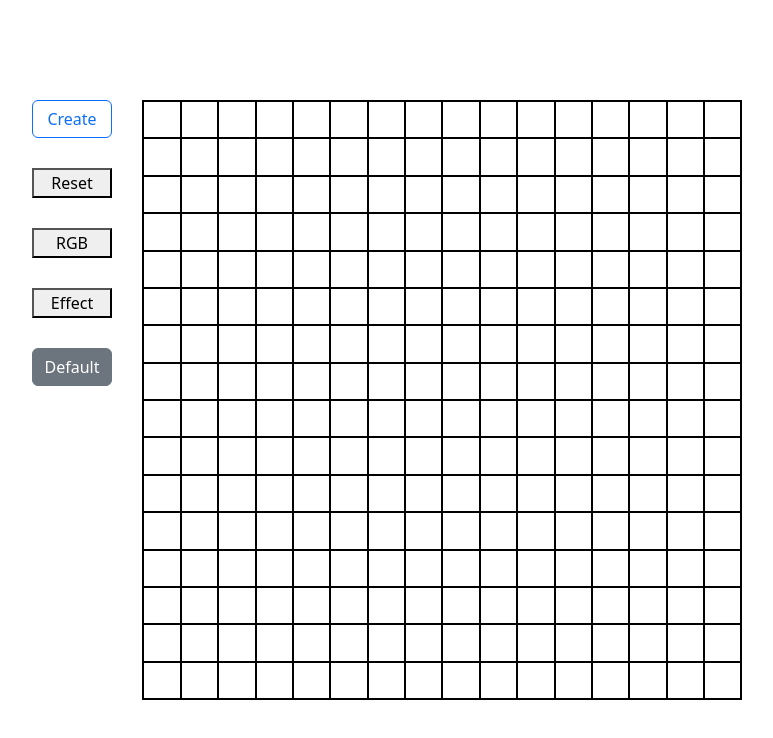
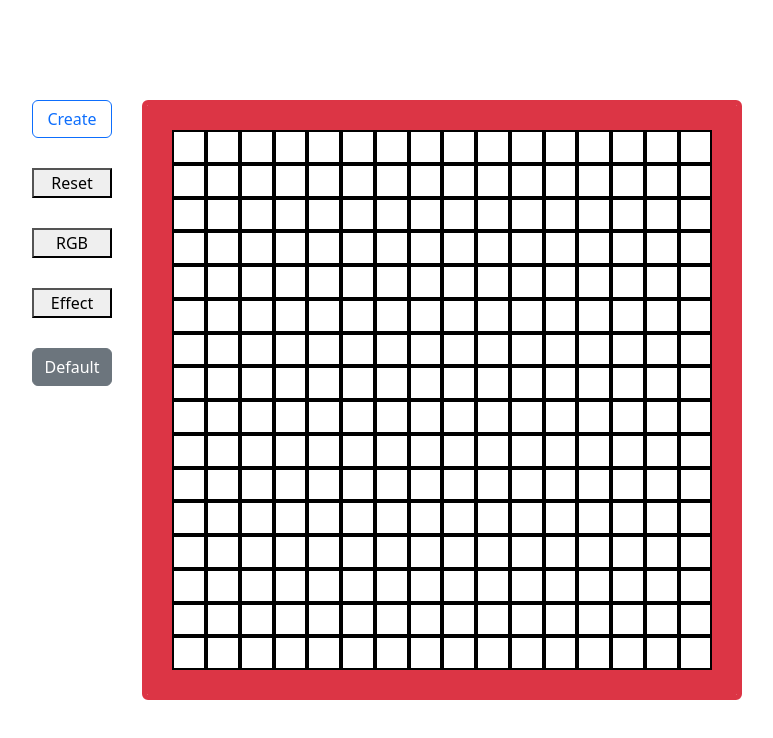
Before and after one commit to batuyazici/odin-etch-a-sketch, a plain HTML site: page index.html in a window 1280 px wide. Shown: the whole page, without its empty margins (253-1026 px from the left). Drawn offline with nearby package versions, Linux system fonts and the light colour scheme.

Commit message:
Update for visibility

```diff
--- a/index.html
+++ b/index.html
@@ -5,7 +5,8 @@
     <meta charset="UTF-8">
     <meta name="viewport" content="width=device-width, initial-scale=1.0">
     <link rel="stylesheet" href="./style.css">
-    <link href="https://cdn.jsdelivr.net/npm/bootstrap@5.3.1/dist/css/bootstrap.min.css" rel="stylesheet" integrity="sha384-4bw+/aepP/YC94hEpVNVgiZdgIC5+VKNBQNGCHeKRQN+PtmoHDEXuppvnDJzQIu9" crossorigin="anonymous">
+    <link href="https://cdn.jsdelivr.net/npm/bootstrap@5.3.1/dist/css/bootstrap.min.css" rel="stylesheet"
+        integrity="sha384-4bw+/aepP/YC94hEpVNVgiZdgIC5+VKNBQNGCHeKRQN+PtmoHDEXuppvnDJzQIu9" crossorigin="anonymous">
     <title>Etch a Sketch</title>
 </head>
 
@@ -18,12 +19,14 @@
             <button id="effect-button">Effect</button>
             <button class="btn btn-secondary" id="default-button">Default</button>
         </nav>
-        <div class="grid-container">
+        <div class="grid-container border border-danger border-5 rounded ">
         </div>
 
     </div>
     <script src="./index.js" defer></script>
-    <script src="https://cdn.jsdelivr.net/npm/bootstrap@5.3.1/dist/js/bootstrap.bundle.min.js" integrity="sha384-HwwvtgBNo3bZJJLYd8oVXjrBZt8cqVSpeBNS5n7C8IVInixGAoxmnlMuBnhbgrkm" crossorigin="anonymous"></script>
+    <script src="https://cdn.jsdelivr.net/npm/bootstrap@5.3.1/dist/js/bootstrap.bundle.min.js"
+        integrity="sha384-HwwvtgBNo3bZJJLYd8oVXjrBZt8cqVSpeBNS5n7C8IVInixGAoxmnlMuBnhbgrkm"
+        crossorigin="anonymous"></script>
 
 </body>
 
--- a/style.css
+++ b/style.css
@@ -31,9 +31,11 @@ button{
   display: inline-grid;
   width: 600px;
   height: 600px;
-  border: 1px solid black;
+  padding: 25px;
+  background-clip: content-box;
+  box-shadow: inset 0 0 0 25px rgba(var(--bs-danger-rgb),var(--bs-border-opacity));
 }
 
 .grid-container > * {
-  border: 1px solid black;
+  border: 2px solid black;
 }
```
